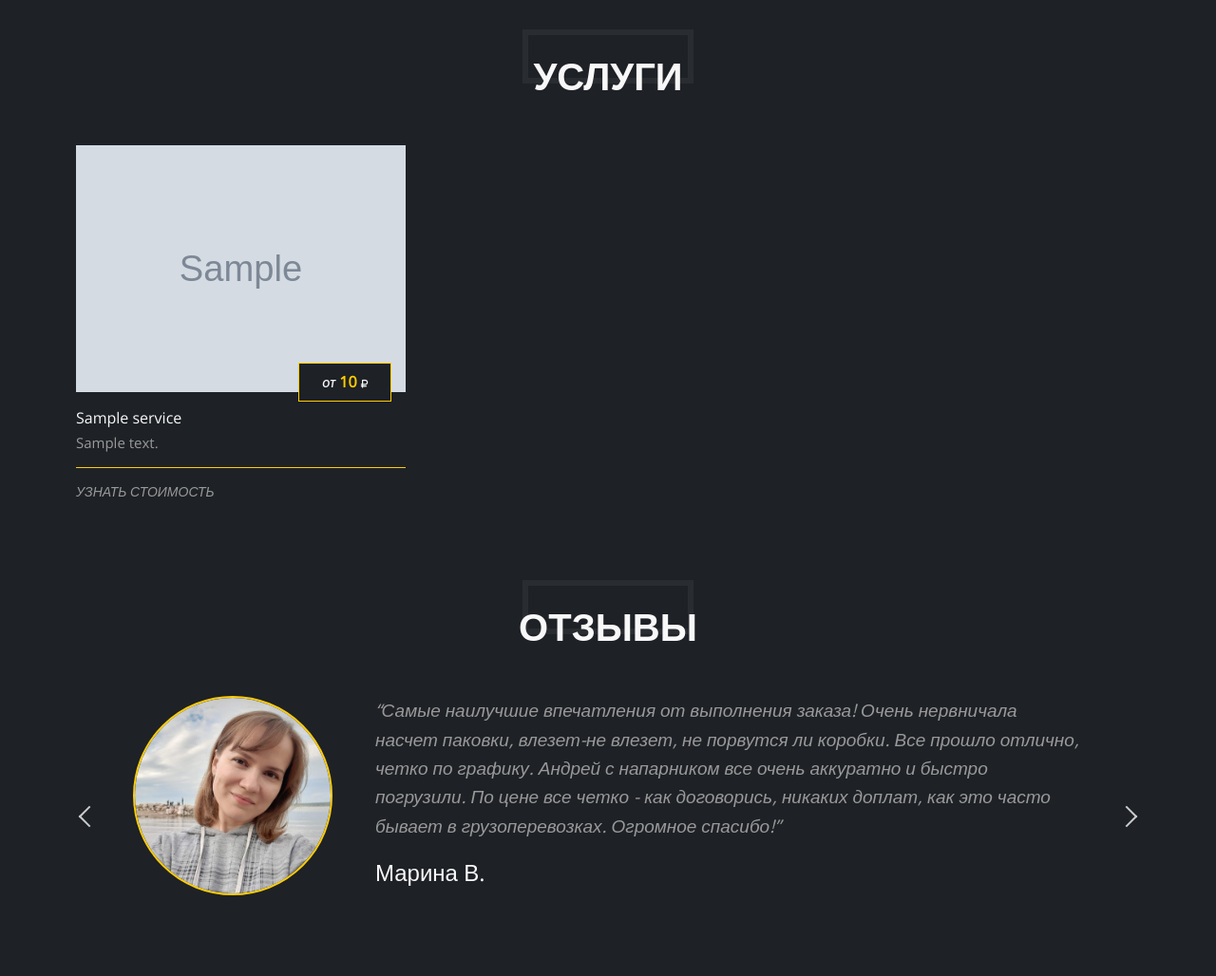
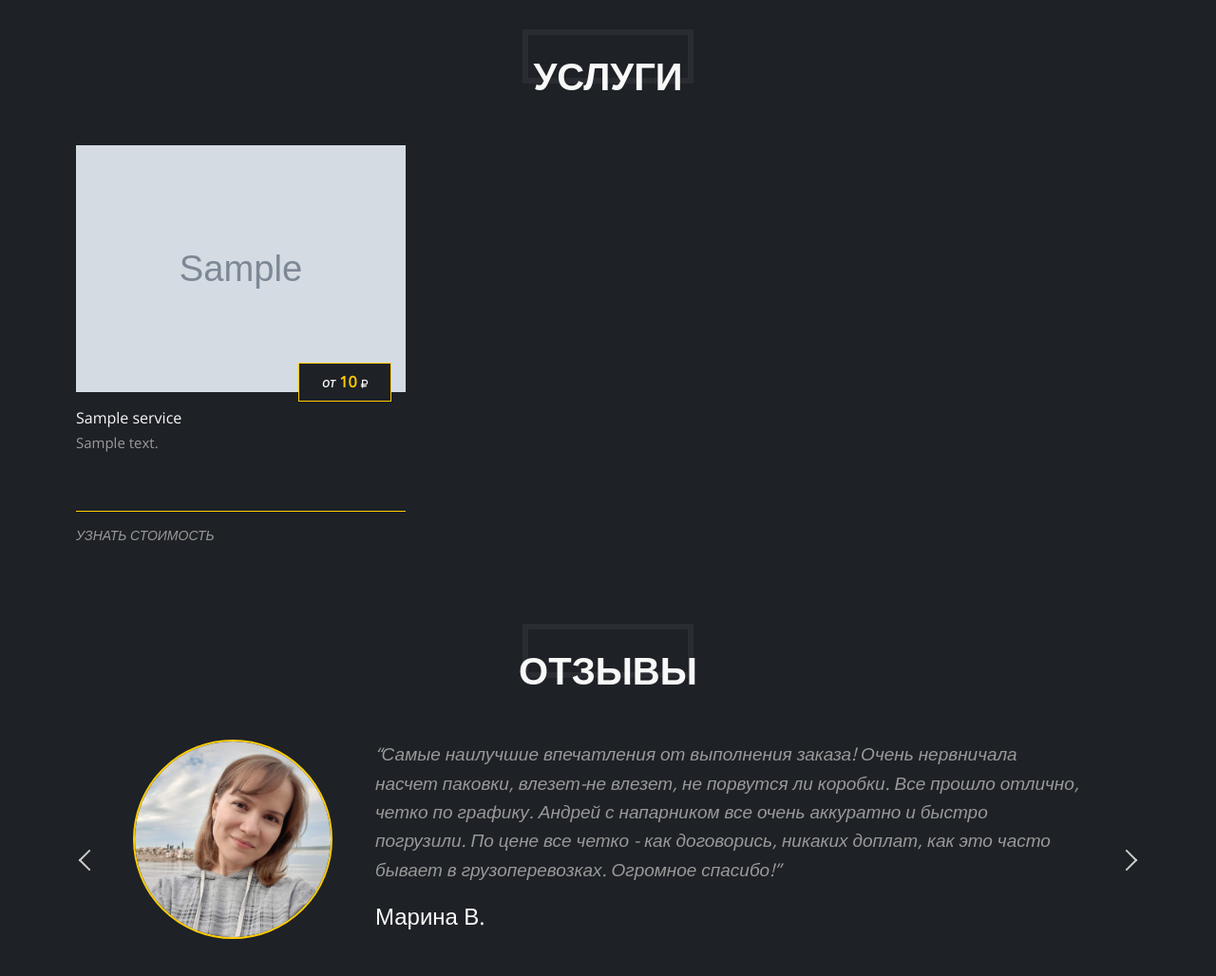
Before and after one commit to denisrhz/PorterService, a Flask app: page / in a window 1280 px wide. Shown: the part 948-1976 px from the top of the page at 95% size. Run offline with Flask 2, Linux system fonts and the light colour scheme; tables that the repository leaves empty hold one stand-in row (values such as "Sample post"); grey boxes marked "Sample" are stand-in pictures; parts of the project's set-up code (start-up, migrations or seed data) failed here and were passed over; some libraries are stand-ins or nearby versions; some web fonts are replaced.

Commit message:
Feature: Webmaster

```diff
--- a/app/static/style.css
+++ b/app/static/style.css
@@ -487,6 +487,7 @@ body, p, h1, h2, h3, h4, h5, h6 {
 
 .service__text {
     color: #999;
+    min-height: 70px;
 }
 
 .service__footer {
--- a/app/templates/base.html
+++ b/app/templates/base.html
@@ -11,6 +11,7 @@
         <link href="https://fonts.googleapis.com/css2?family=Fira+Sans+Condensed&display=swap" rel="stylesheet">
         <script src="https://kit.fontawesome.com/089660f746.js" crossorigin="anonymous"></script>
         <link rel="stylesheet" type="text/css" href="https://cdn.jsdelivr.net/npm/slick-carousel@1.8.1/slick/slick.css"/>
+        <meta name="yandex-verification" content="a5927e807ae5da1f" />
         <!-- Yandex.Metrika counter -->
         <script type="text/javascript" >
             (function(m,e,t,r,i,k,a){m[i]=m[i]||function(){(m[i].a=m[i].a||[]).push(arguments)};
```
